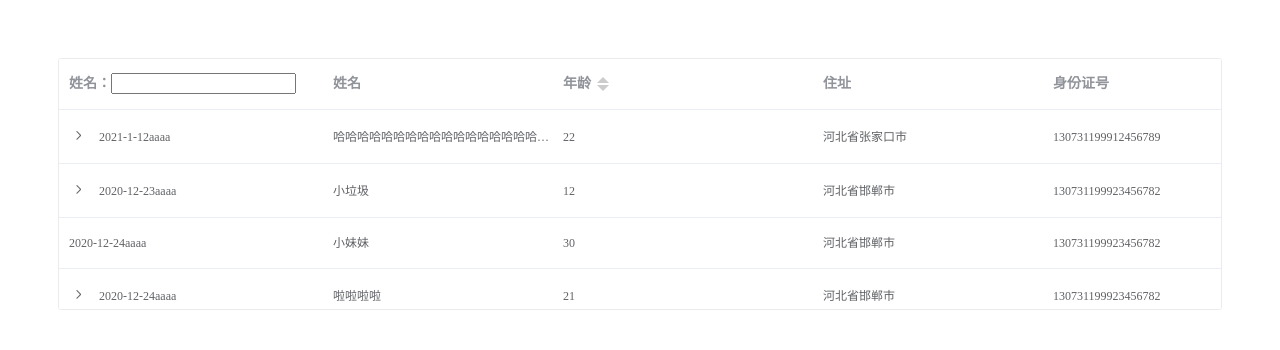
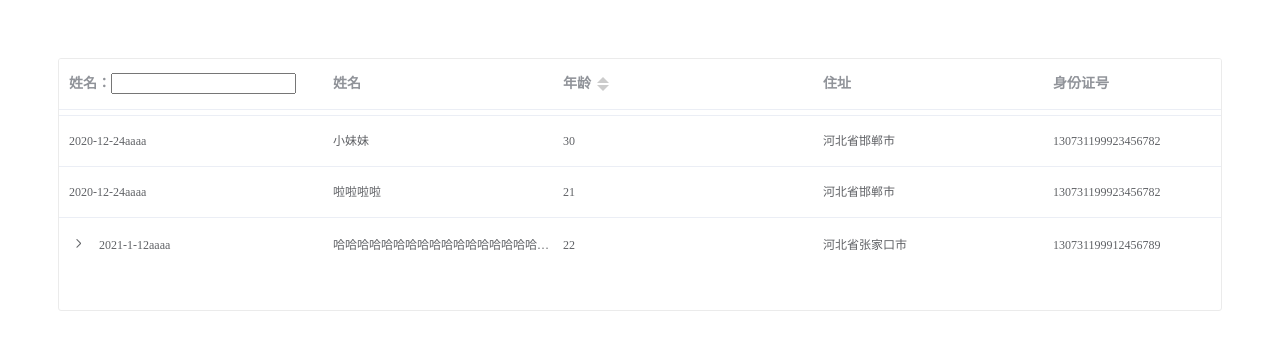
Before and after one commit to zhangxuedong-me/plugin, a Vue app: page / in a window 1280 px wide. Shown: the top 350 px of the page. Built offline with nearby package versions, Linux system fonts and the light colour scheme.

Commit message:
动画方面问题正在解决

```diff
--- a/packages/dong-table/index.vue
+++ b/packages/dong-table/index.vue
@@ -246,7 +246,16 @@ export default {
         tree[this.tree].forEach((child, index) => {
           this.tabData.data.forEach((item, i) => {
             if (child.parent.data[this.rowKey] === item[this.rowKey]) {
-              this.tabData.data.splice(i + 1, 0, child);
+              this.tabData.data.splice(
+                i + 1,
+                0,
+                ...this.initData(
+                  [child],
+                  child.parent.data.options.leve + 1,
+                  child.parent.data.options.leve,
+                  child.parent.data
+                )
+              );
               if (child[this.tree] && child[this.tree].length) {
                 this.renderData(child);
               }
@@ -261,6 +270,15 @@ export default {
       if (this.top > height) {
         this.top--;
       } else {
+        // this.tabData.data = this.tabData.data.filter((item) => {
+        //   if (item.options.leve === item.options.currentLeve) {
+        //     return item;
+        //   } else {
+        //     if (item.parent.data.options.loadStatus === 2) {
+        //       return item;
+        //     }
+        //   }
+        // });
         let obj = this.tabData.data.shift();
         this.tabData.data.push(obj);
         this.top = 0;
--- a/src/App.vue
+++ b/src/App.vue
@@ -9,7 +9,7 @@
       :data="data"
       :tableStyle="tableStyle"
       :timeOut="50"
-      :animated="false"
+      :animated="true"
       :height="200"
       :show-header="true"
       empty-text="暂无数据"
@@ -192,28 +192,6 @@ export default {
           address: "河北省邯郸市",
           idNumber: "130731199923456782",
           gender: "男",
-          children: [
-            {
-              id: 5656,
-              date: "2015-12-24",
-              name: "魔法师",
-              age: 18,
-              address: "张家口市",
-              idNumber: "130731200123456782",
-              gender: "女",
-              children: [
-                {
-                  id: 6565,
-                  date: "2015-12-24",
-                  name: "张厉害",
-                  age: 18,
-                  address: "张家口市",
-                  idNumber: "130731200123456782",
-                  gender: "女",
-                },
-              ],
-            },
-          ],
         },
       ],
     };
```
